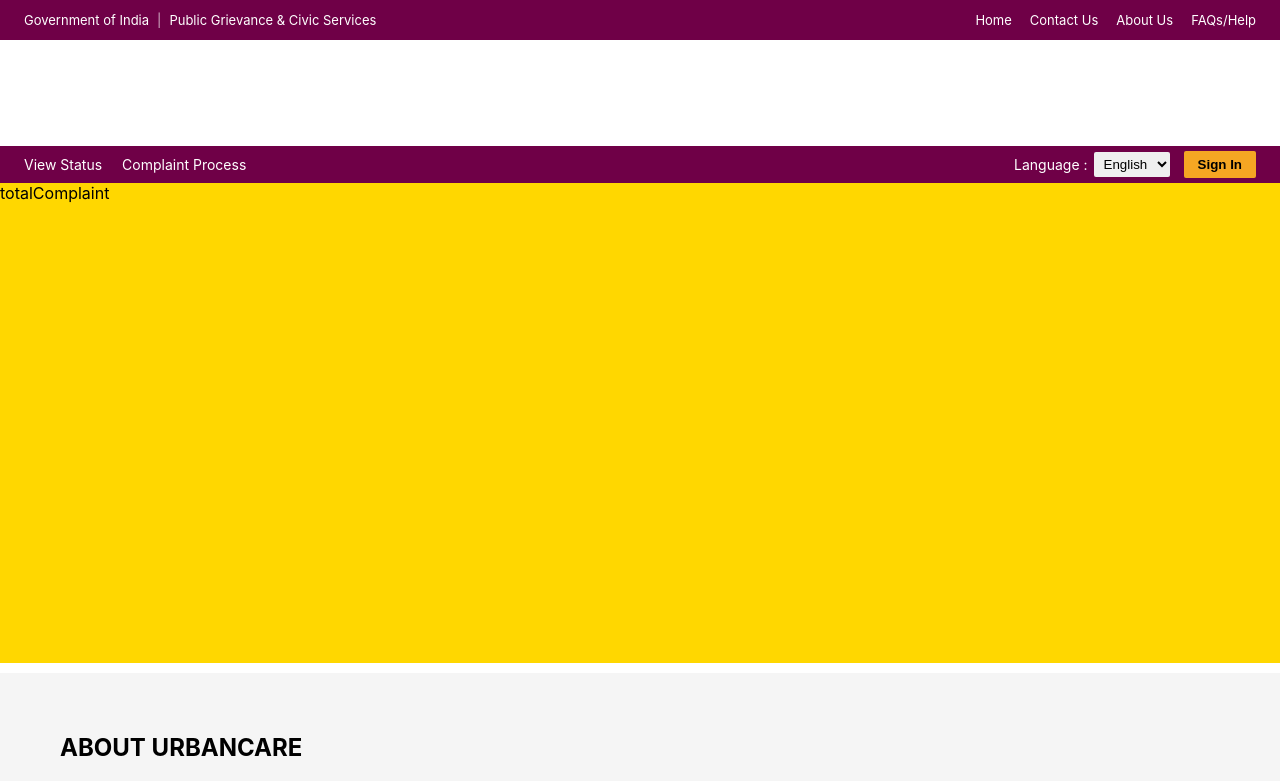
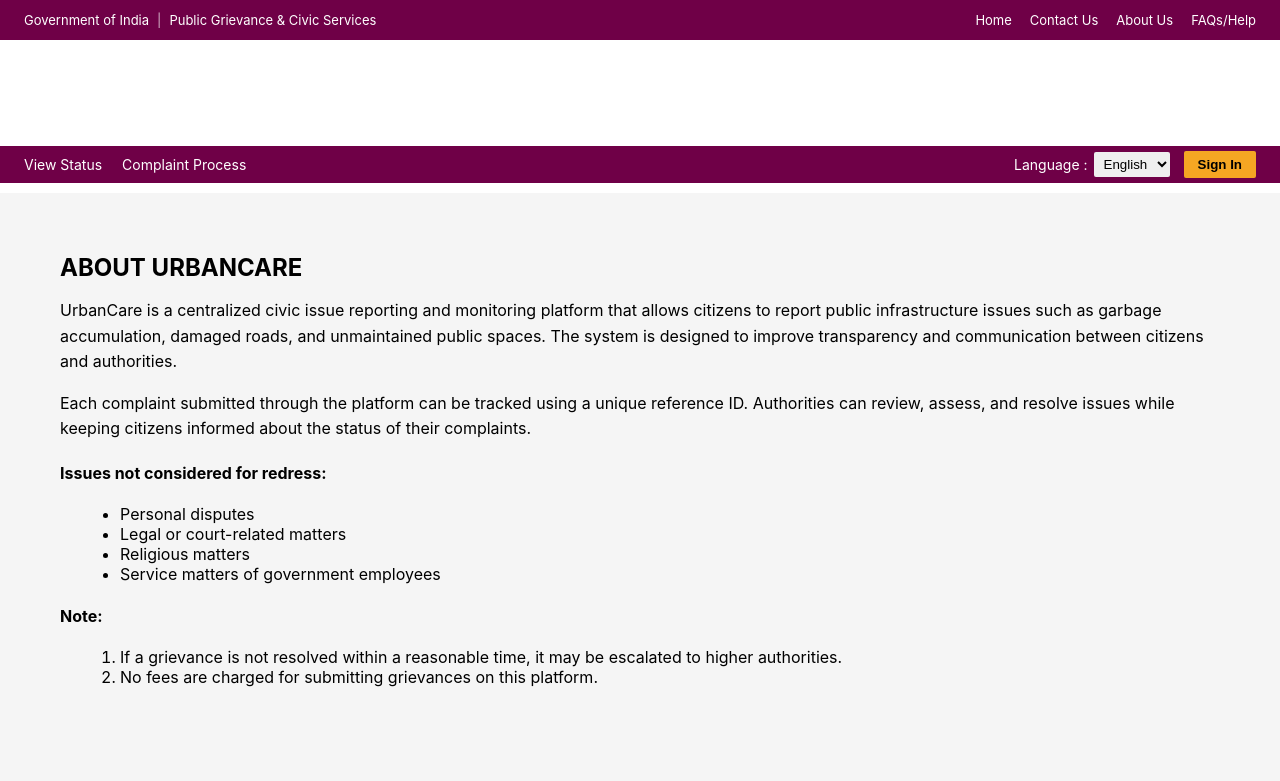
Before and after one commit to ritikkrawat/UrbanCare-Frontend, a React (Create React App) app in the folder urbancare/: page / in a window 1280 px wide. Shown: the top 781 px of the page. Built offline with nearby package versions, Linux system fonts and the light colour scheme.

Commit message:
Update mainContent.jsx

```diff
--- a/urbancare/src/pages/home/MainContent/mainContent.jsx
+++ b/urbancare/src/pages/home/MainContent/mainContent.jsx
@@ -1,5 +1,5 @@
 import "./mainContent.css";
-import TotalComplaint from "./totalComplaint/totalComplaint";
+// import TotalComplaint from "./totalComplaint/totalComplaint";
 import AboutSection from "./aboutSection/aboutSection";
 import BoxSection from "./boxSection/boxSection";
 import { useNavigate } from "react-router-dom";
@@ -11,7 +11,7 @@ const MainContent = ({ type }) => {
   if (type === "login") {
     return (
       <div className="main-content login-content">
-        <div className="login-wrapper">
+        <div>
 
           {/* USER LOGIN */}
           <div className="login-card">
@@ -313,7 +313,7 @@ const MainContent = ({ type }) => {
   // 🔹 HOME PAGE CONTENT (default)
   return (
     <div>
-      <TotalComplaint />
+      {/* <TotalComplaint /> */}
       <AboutSection />
       <BoxSection />
     </div>
```
